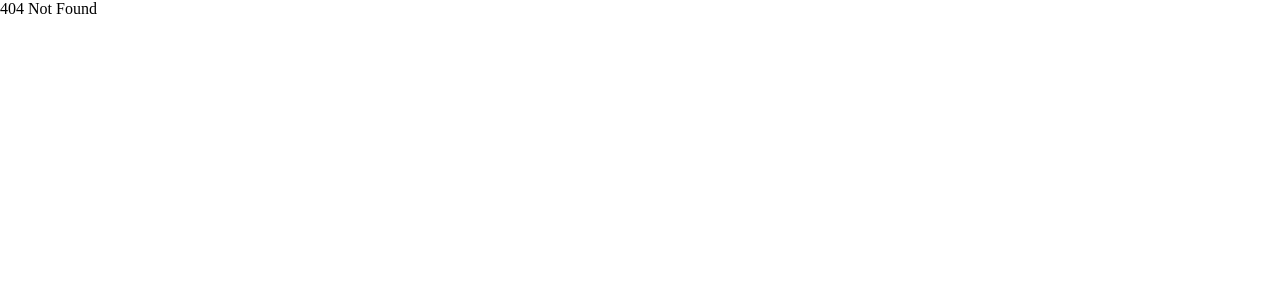
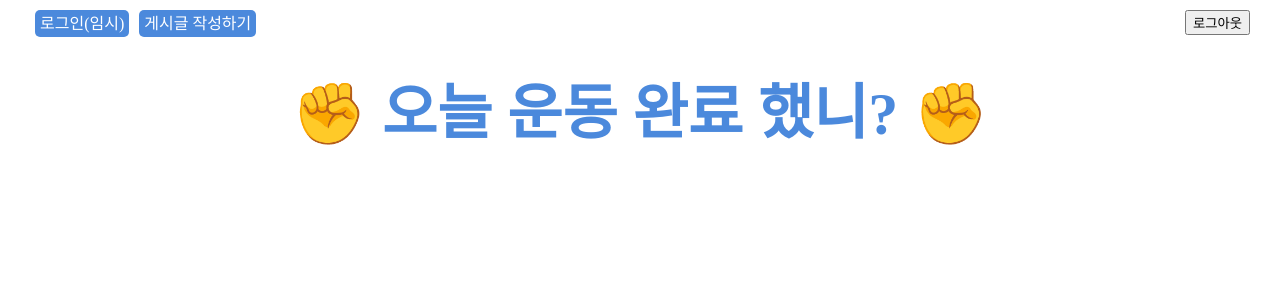
Before and after one commit to jamie7dev/Workout_done_today, a React (Create React App) app: page /detail/1 in a window 1280 px wide. Before the commit this address had no page. Shown: the top 300 px of the page. Built offline with nearby package versions, Linux system fonts and the light colour scheme; no server answers; a web font is replaced by a local one.

Commit message:
detailpage 구현시작

```diff
--- a/db.json
+++ b/db.json
@@ -14,8 +14,6 @@
     }
   ],
   "posts": [
-    {
-      "id": 1
-    }
+
   ]
 }
--- /dev/null
+++ b/src/pages/Detail.jsx
@@ -0,0 +1,23 @@
+// 상세
+import { useParams } from "react-router-dom";
+import useFetchPost from "../components/Detail/useFetchPost";
+import Header from "../components/Header/Header";
+import DetailCard from "../components/Detail/DetailCard";
+
+const Detail = () => {
+    const params = useParams();
+    const postId = parseInt(params.id);
+    const data = useFetchPost(postId);
+
+    return (
+        <main>
+            <Header />
+
+            {data && (
+                <DetailCard post={data} />
+            )}
+        </main>
+    );
+};
+
+export default Detail;
--- a/src/shared/Router.js
+++ b/src/shared/Router.js
@@ -4,7 +4,7 @@ import Main from '../pages/Main';
 import Login from '../pages/Login';
 import Form from '../pages/Form';
 import Post from '../pages/Post';
-// import Detail from '../pages/Detail';
+import Detail from '../pages/Detail';
 
 
 
@@ -17,7 +17,7 @@ const Router = () => {
         <Route path='main' element={<Main />} />
         <Route path='form' element={<Form />} />
         <Route path='post' element={<Post />} />
-        {/* <Route path='detail/:id' element={<Detail />} /> */}
+        <Route path='detail/:id' element={<Detail />} />
         <Route path='*' element={<div>404 Not Found</div>} />
       </Routes>
     </BrowserRouter>
```
